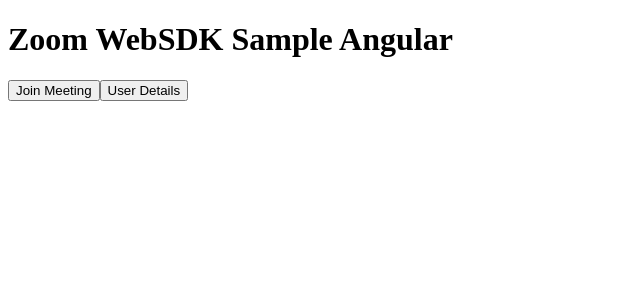
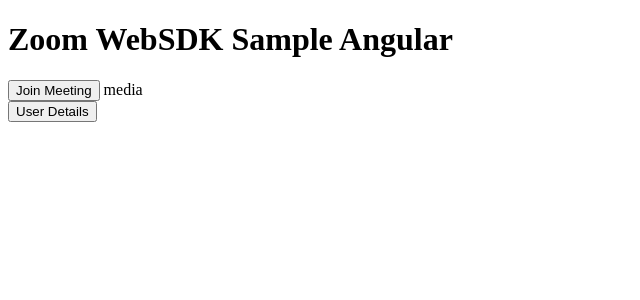
Before and after one commit to KunikaMakker/zoom-angular-trial, an Angular app: page / in a window 1280 px wide. Shown: the top 300 px of the page, without its empty margins (0-640 px from the left). Built offline with nearby package versions, Linux system fonts and the light colour scheme; what @zoom/appssdk would draw is missing.

Commit message:
updated docs

```diff
--- a/src/app/app.component.html
+++ b/src/app/app.component.html
@@ -6,6 +6,10 @@
     <br/> -->
     <button (click)="getSignature()">Join Meeting</button>
     <div *ngFor="let x of value | keyvalue">{{x.key}}->{{x.value}}</div>
+    media
+    <div *ngFor="let x of value['media'] | keyvalue">{{x.key}}->{{x.value}}</div>
+    <br/>
     <button (click)="getUserDetails()">User Details</button>
+    {{userDetails}}
     <div *ngFor="let x of userDetails | keyvalue">{{x.key}}->{{x.value}}</div>
 </div>
--- a/src/app/app.component.ts
+++ b/src/app/app.component.ts
@@ -36,6 +36,7 @@
   getSignature() {
     console.log("join meeting");
     this.configureApp();
+    this.getUserDetails();
     // this.startMeeting(this.signature);
   }
 
```
Also changed, not shown: 3 other files (tests, documents, lock files or other folders).
